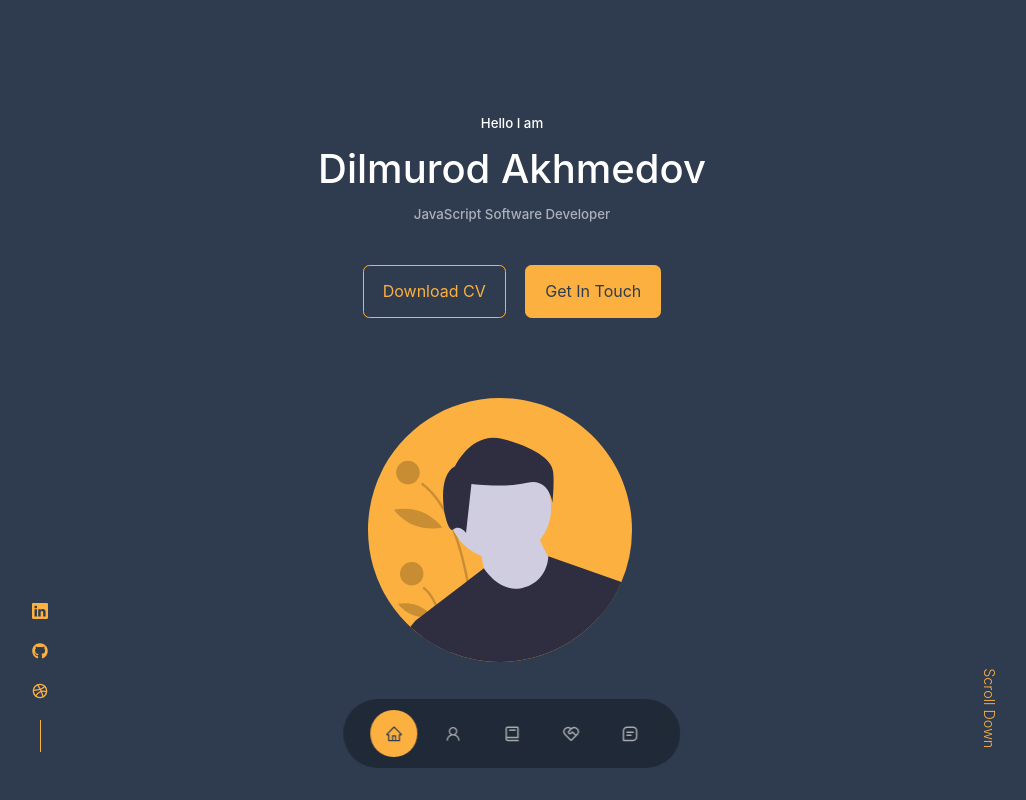
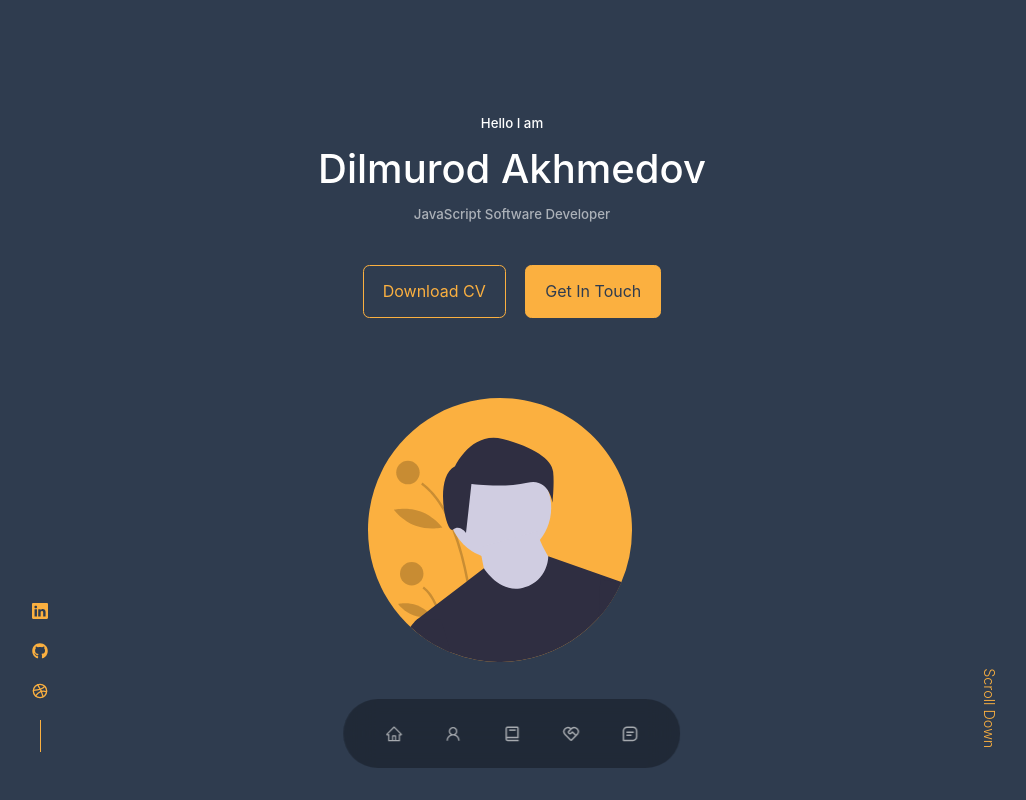
Before and after one commit to murodkhanov/resume-app, a React (Create React App) app: page / in a window 1280 px wide. Shown: the top 800 px of the page, without its empty margins (128-1154 px from the left). Built offline with nearby package versions, Linux system fonts and the light colour scheme.

Commit message:
Chabes # and CV File

```diff
--- a/src/components/nav/Nav.jsx
+++ b/src/components/nav/Nav.jsx
@@ -14,7 +14,7 @@ const Nav = () => {
       <a
         href="/#"
         onClick={() => setActiveNav("/#")}
-        className={activeNav === "#" ? "active" : ""}
+        className={activeNav === "/#" ? "active" : ""}
       >
         <AiOutlineHome />
       </a>
```
